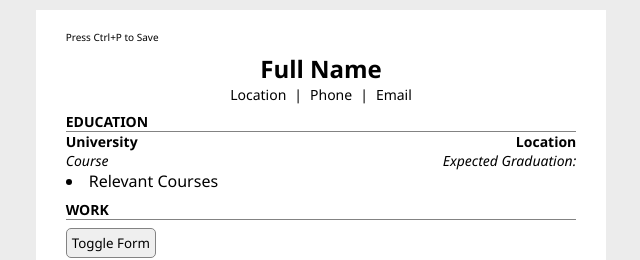
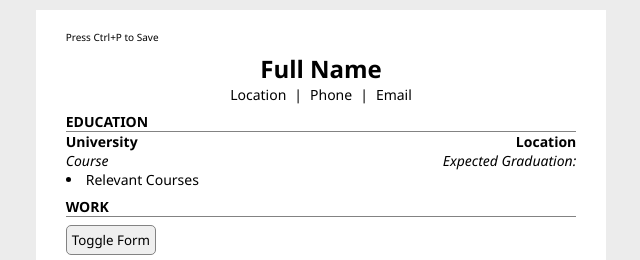
Before and after one commit to wrainf/cv-creator, a React (Create React App) app: page / in a window 1280 px wide. Shown: the top 260 px of the page, without its empty margins (319-959 px from the left). Built offline with nearby package versions, Linux system fonts and the light colour scheme.

Commit message:
add button transitions

```diff
--- a/src/App.css
+++ b/src/App.css
@@ -6,7 +6,7 @@
   --height: min(90vh,1200px);
 }
 
-h1,h2,h3,h4,p {
+h1,h2,h3,h4,p, li {
   margin: 0px;
   font-size: 14px;
 }
@@ -143,11 +143,15 @@ button {
   padding: 5px;
   border-radius: 5px;
   border: 1px solid #838383;
+  transition: background-color 0.2s ;
+  transition: border 0.2s ;
+  transition: box-shadow 0.2s;
 }
 
 button:hover {
   background-color:#C1E3ED;
   border: 1px solid #C1E3ED;
+  box-shadow: 0px 0px 10px 0px #C1E3ED ;
   cursor: pointer;
 }
 
```
